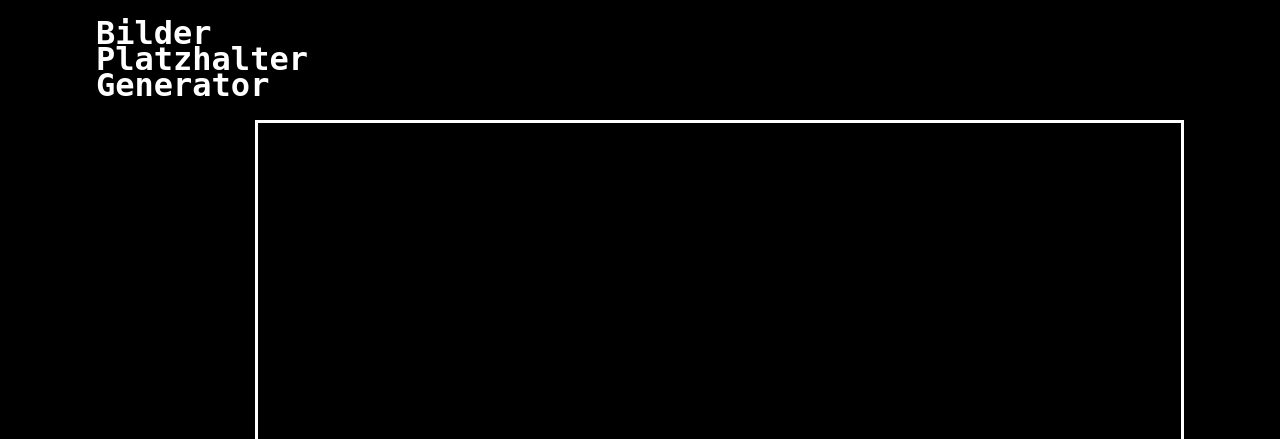
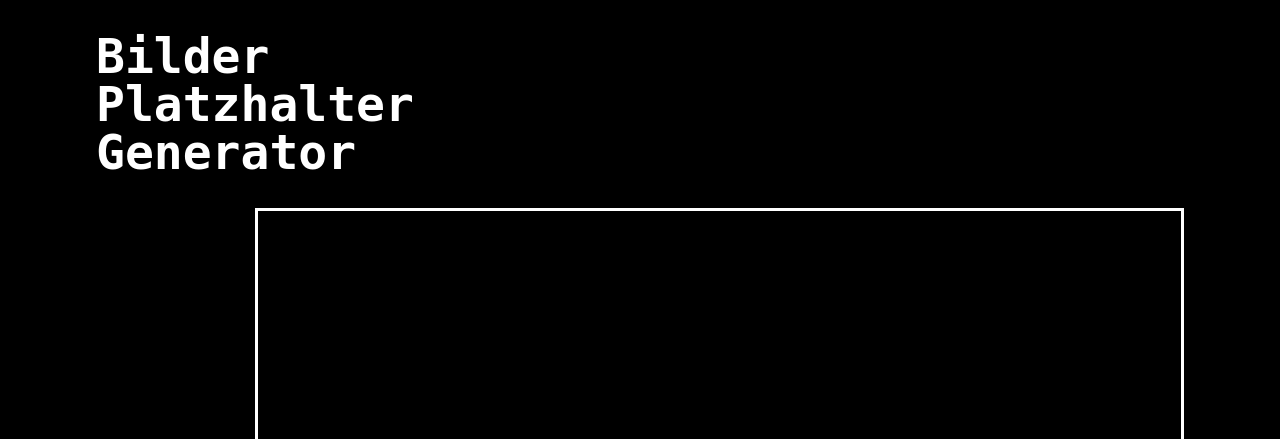
Before and after one commit to czuellig/crispy-code, a plain HTML site: page index.html in a window 1280 px wide. Shown: the top 439 px of the page. Drawn offline with Linux system fonts and the light colour scheme; no server answers; a web font is replaced by a local one.

Commit message:
design try

```diff
--- a/styles/styles.css
+++ b/styles/styles.css
@@ -11,10 +11,10 @@ body {
 }
 
 h1 {
-    font-size: 2em;
+    font-size: 3em;
     font-style: bold, normal;
     text-align: left;
-    line-height: 80%
+    line-height: 100%
 }
 
 h2 {
```
